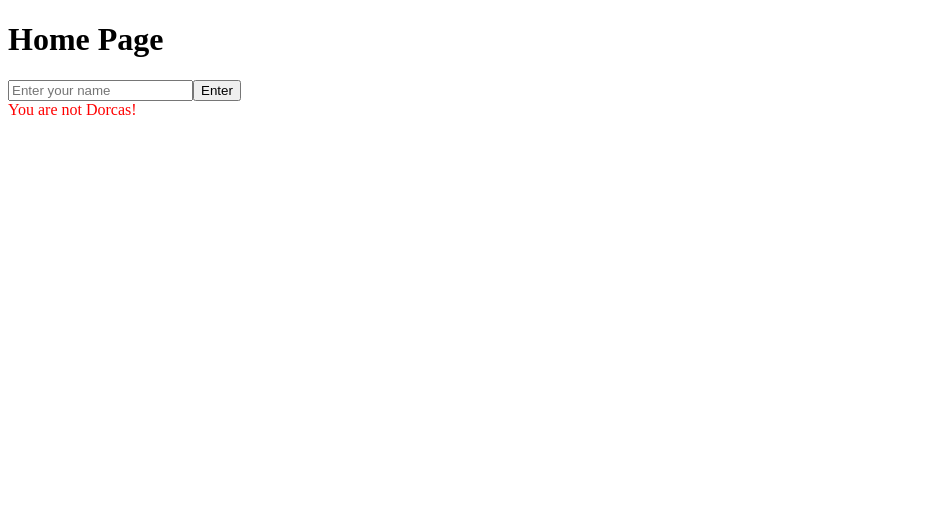
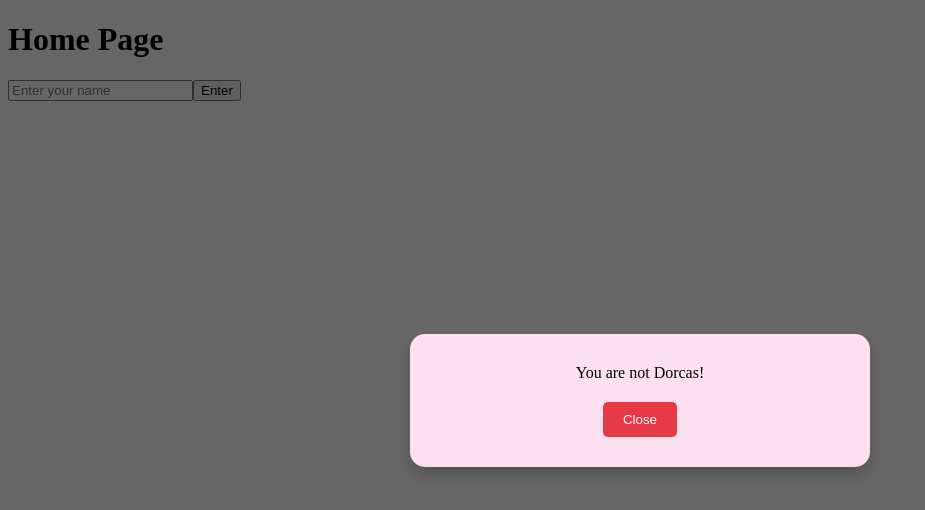
Before and after one commit to Eric-MK/vl_webapp, a Vue app: page / in a window 1280 px wide. Both pictures are taken after a click on the button "Enter". Shown: the top 510 px of the page, without its empty margins (0-925 px from the left). Built offline with nearby package versions, Linux system fonts and the light colour scheme.

Commit message:
add a pop up error

```diff
--- a/src/views/Home.vue
+++ b/src/views/Home.vue
@@ -3,8 +3,13 @@
     <h1>Home Page</h1>
     <input type="text" v-model="enteredName" placeholder="Enter your name"/>
     <button @click="checkName">Enter</button>
-    <div v-if="showError" class="error-popup">
-      You are not Dorcas!
+    <!-- Error Popup Modal -->
+    <div v-if="showError" class="modal-overlay" @click="showError = false">
+      <div class="modal">
+        You are not Dorcas!
+        <div><button @click="showError = false">Close</button></div>
+
+      </div>
     </div>
   </div>
 </template>
@@ -20,15 +25,10 @@ export default {
   },
   methods: {
     checkName() {
-      // Convert both input and comparison string to lowercase to ensure case-insensitive comparison
       if (this.enteredName.toLowerCase() === 'dorcas') {
-        this.$router.push({ name: 'name' }); // Assuming 'name' is the name of the route you want to navigate to
+        this.$router.push({ name: 'name' }); // Navigate to the 'name' route
       } else {
         this.showError = true;
-        // Optionally hide the popup after some time
-        setTimeout(() => {
-          this.showError = false;
-        }, 3000);
       }
     }
   }
@@ -36,7 +36,57 @@ export default {
 </script>
 
 <style scoped>
-.error-popup {
-  color: red;
+.modal-overlay {
+  position: fixed;
+  top: 0;
+  left: 0;
+  width: 100%;
+  height: 100%;
+  background-color: rgba(0, 0, 0, 0.6); /* Darker overlay for more focus */
+  display: flex;
+  justify-content: center;
+  align-items: center;
+  z-index: 1000; /* Ensure it's above other content */
+}
+
+.modal {
+  background-color: #ffe0f0; /* Soft pink background */
+  padding: 30px;
+  border-radius: 15px;
+  box-shadow: 0 8px 16px rgba(0, 0, 0, 0.2);
+  width: 90%; /* Responsive width */
+  max-width: 400px; /* Max width to avoid overly wide modals on large screens */
+  text-align: center; /* Center the text inside the modal */
+}
+
+.modal button {
+  padding: 10px 20px;
+  margin-top: 20px;
+  border: none;
+  background-color: #e63946; /* Valentine's red */
+  color: white;
+  border-radius: 5px;
+  cursor: pointer;
+  transition: background-color 0.3s ease;
+}
+
+.modal button:hover {
+  background-color: #ff6b6b; /* Lighter shade on hover */
+}
+
+/* Optional: Add some animation to make the popup appear more dynamic */
+@keyframes popup {
+  from {
+    transform: translateY(-20px);
+    opacity: 0;
+  }
+  to {
+    transform: translateY(0);
+    opacity: 1;
+  }
+}
+
+.modal {
+  animation: popup 0.3s ease-out;
 }
 </style>
```
